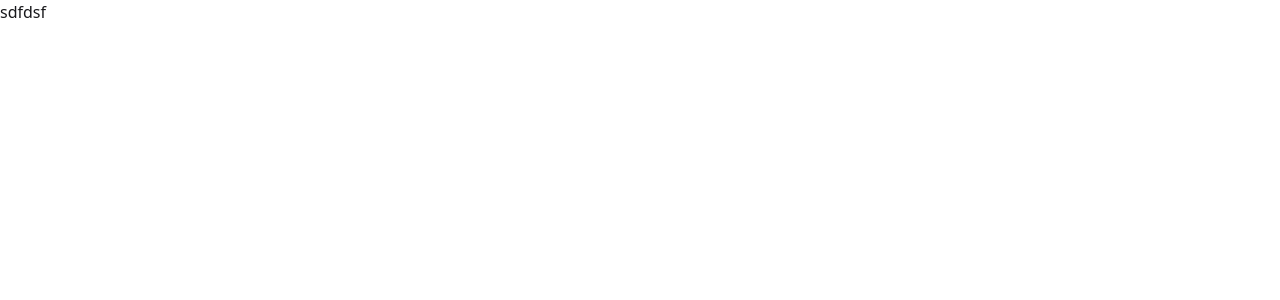
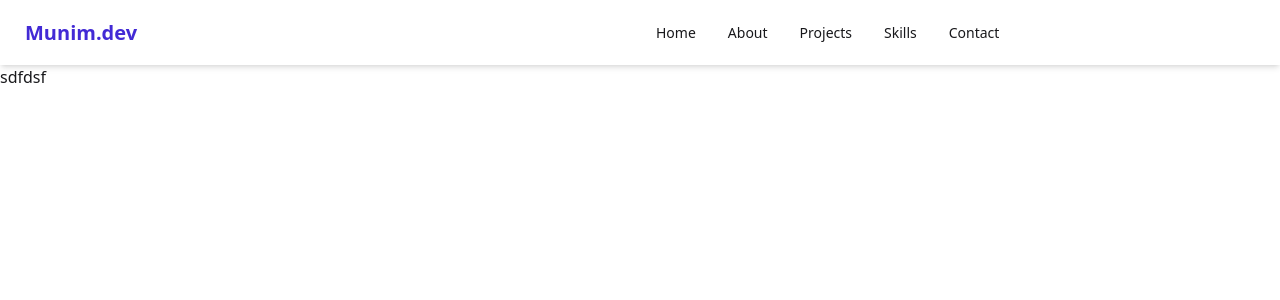
Before and after one commit to MMunim90/Portfolio-Web, a React (Vite) app: page / in a window 1280 px wide. Shown: the top 300 px of the page. Built offline with nearby package versions, Linux system fonts and the light colour scheme.

Commit message:
added navbar

```diff
--- a/package.json
+++ b/package.json
@@ -14,6 +14,7 @@
     "react": "^19.1.0",
     "react-dom": "^19.1.0",
     "react-router": "^7.6.3",
+    "react-scroll": "^1.9.3",
     "tailwindcss": "^4.1.11"
   },
   "devDependencies": {
--- a/src/Layout/RootLayout.jsx
+++ b/src/Layout/RootLayout.jsx
@@ -1,9 +1,11 @@
 import React from 'react';
 import { Outlet } from 'react-router';
+import Navbar from '../shared/Navbar';
 
 const RootLayout = () => {
     return (
         <div>
+            <Navbar></Navbar>
             <Outlet></Outlet>
         </div>
     );
--- /dev/null
+++ b/src/Pages/About/About.jsx
@@ -0,0 +1,11 @@
+import React from 'react';
+
+const About = () => {
+    return (
+        <div>
+
+        </div>
+    );
+};
+
+export default About;
--- a/src/main.jsx
+++ b/src/main.jsx
@@ -1,13 +1,13 @@
-import { StrictMode } from 'react'
-import { createRoot } from 'react-dom/client'
-import './index.css'
-import {
-  RouterProvider,
-} from "react-router";
-import { router } from './router/router.jsx';
+import { StrictMode } from "react";
+import { createRoot } from "react-dom/client";
+import "./index.css";
+import { RouterProvider } from "react-router";
+import { router } from "./router/router.jsx";
 
-createRoot(document.getElementById('root')).render(
+createRoot(document.getElementById("root")).render(
   <StrictMode>
-    <RouterProvider router={router} />
-  </StrictMode>,
-)
+    <div data-theme="munimtheme">
+      <RouterProvider router={router} />
+    </div>
+  </StrictMode>
+);
--- a/src/shared/Navbar.jsx
+++ b/src/shared/Navbar.jsx
@@ -1,11 +1,75 @@
 import React from 'react';
+import { Link } from "react-scroll";
 
 const Navbar = () => {
-    return (
-        <div>
+  const navItems = (
+    <>
+      <li>
+        <Link to="home" smooth={true} duration={500}>
+          Home
+        </Link>
+      </li>
+      <li>
+        <Link to="about" smooth={true} duration={500}>
+          About
+        </Link>
+      </li>
+      <li>
+        <Link to="projects" smooth={true} duration={500}>
+          Projects
+        </Link>
+      </li>
+      <li>
+        <Link to="skills" smooth={true} duration={500}>
+          Skills
+        </Link>
+      </li>
+      <li>
+        <Link to="contact" smooth={true} duration={500}>
+          Contact
+        </Link>
+      </li>
+    </>
+  );
 
+  return (
+    <div className="navbar bg-base-100 text-base-content shadow-md sticky top-0 z-50">
+      <div className="navbar-start">
+        <a className="btn btn-ghost normal-case text-xl text-primary">
+          Munim.dev
+        </a>
+      </div>
+      <div className="navbar-center hidden lg:flex">
+        <ul className="menu menu-horizontal px-1 gap-2">{navItems}</ul>
+      </div>
+      <div className="navbar-end lg:hidden">
+        <div className="dropdown dropdown-end">
+          <label tabIndex={0} className="btn btn-ghost">
+            <svg
+              xmlns="http://www.w3.org/2000/svg"
+              className="h-6 w-6"
+              fill="none"
+              viewBox="0 0 24 24"
+              stroke="currentColor"
+            >
+              <path
+                strokeLinecap="round"
+                strokeLinejoin="round"
+                strokeWidth="2"
+                d="M4 6h16M4 12h16M4 18h16"
+              />
+            </svg>
+          </label>
+          <ul
+            tabIndex={0}
+            className="menu dropdown-content mt-3 z-[1] p-2 shadow bg-base-100 rounded-box w-52 text-base-content"
+          >
+            {navItems}
+          </ul>
         </div>
-    );
+      </div>
+    </div>
+  );
 };
 
 export default Navbar;
--- /dev/null
+++ b/tailwind.config.js
@@ -0,0 +1,37 @@
+import daisyui from 'daisyui';
+
+/** @type {import('tailwindcss').Config} */
+export default {
+  content: ["./src/**/*.{js,jsx,ts,tsx}"],
+
+  theme: {
+    extend: {
+      colors: {
+        background: "#0f172a",
+        primary: "#3b82f6",
+        accent: "#22c55e",
+        highlight: "#0ea5e9",
+        text: "#f8fafc",
+        muted: "#94a3b8",
+        card: "#1e293b",
+      },
+    },
+  },
+
+  daisyui: {
+    themes: [
+      {
+        munimtheme: {
+          primary: "#3b82f6",
+          secondary: "#22c55e",
+          accent: "#0ea5e9",
+          neutral: "#1e293b",
+          "base-100": "#0f172a",
+          "base-content": "#f8fafc",
+        },
+      },
+    ],
+  },
+
+  plugins: [daisyui],
+};
```
Also changed, not shown: 1 other file (tests, documents, lock files or other folders).
